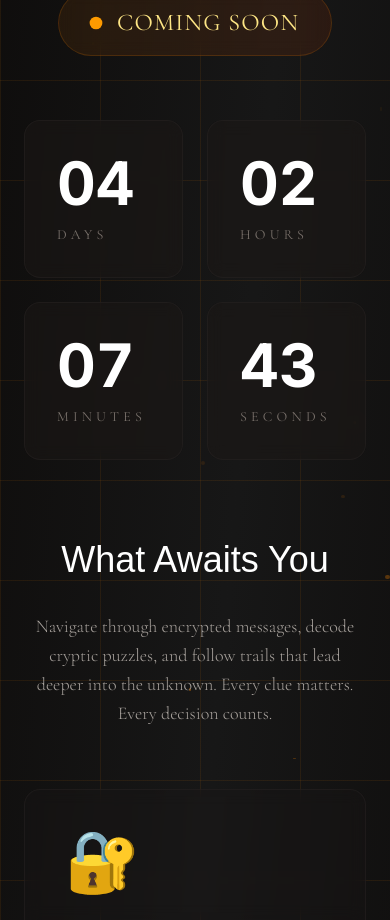
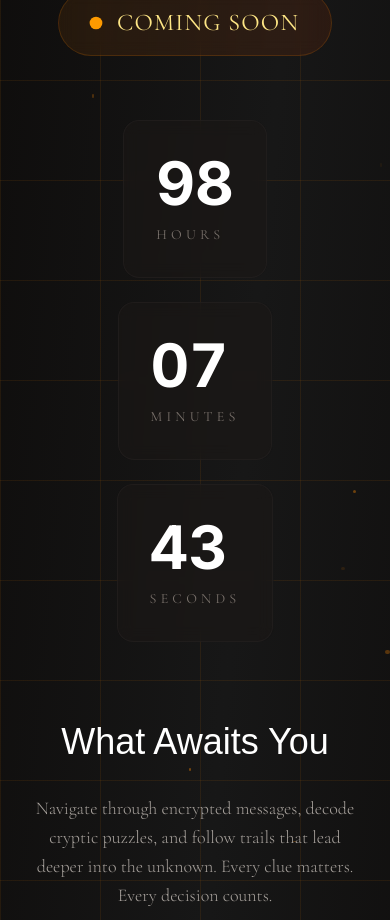
Before and after one commit to adiyadav123/dyatlov, a Next.js app: page / in a window 390 px wide. Shown: the part 1220-2140 px from the top of the page. Built offline with nearby package versions, Linux system fonts and the light colour scheme; a web font is replaced by a local one.

Commit message:
fix: remove days from countdown and adjust hour calculation in ComingSoonPage

```diff
--- a/app/globals.css
+++ b/app/globals.css
@@ -355,3 +355,10 @@ button, a, [role="button"] {
     @apply bg-background text-foreground;
   }
 }
+
+
+@media screen and (max-width: 640px) {
+  .countdown{
+    flex-direction: column;
+  }
+}
--- a/app/page.jsx
+++ b/app/page.jsx
@@ -10,7 +10,6 @@ const DEFAULT_TRANSITIONS = {
 
 export default function ComingSoonPage() {
   const [timeRemaining, setTimeRemaining] = useState({
-    days: 0,
     hours: 0,
     minutes: 0,
     seconds: 0,
@@ -103,8 +102,7 @@ export default function ComingSoonPage() {
 
       if (difference > 0) {
         setTimeRemaining({
-          days: Math.floor(difference / (1000 * 60 * 60 * 24)),
-          hours: Math.floor((difference / (1000 * 60 * 60)) % 24),
+          hours: Math.floor((difference / (1000 * 60 * 60)) % 24) + Math.floor(difference / (1000 * 60 * 60 * 24)) * 24,
           minutes: Math.floor((difference / 1000 / 60) % 60),
           seconds: Math.floor((difference / 1000) % 60),
         });
@@ -367,9 +365,8 @@ export default function ComingSoonPage() {
             transition={{ duration: 0.8, delay: 0.2, ease: [0.19, 1, 0.22, 1] }}
             className="w-full max-w-5xl mb-20"
           >
-            <div className="grid grid-cols-2 md:grid-cols-4 gap-6 md:gap-8">
+            <div className="flex items-center justify-center gap-6 md:gap-8 countdown">
               {[
-                { label: "DAYS", value: timeRemaining.days },
                 { label: "HOURS", value: timeRemaining.hours },
                 { label: "MINUTES", value: timeRemaining.minutes },
                 { label: "SECONDS", value: timeRemaining.seconds },
```
